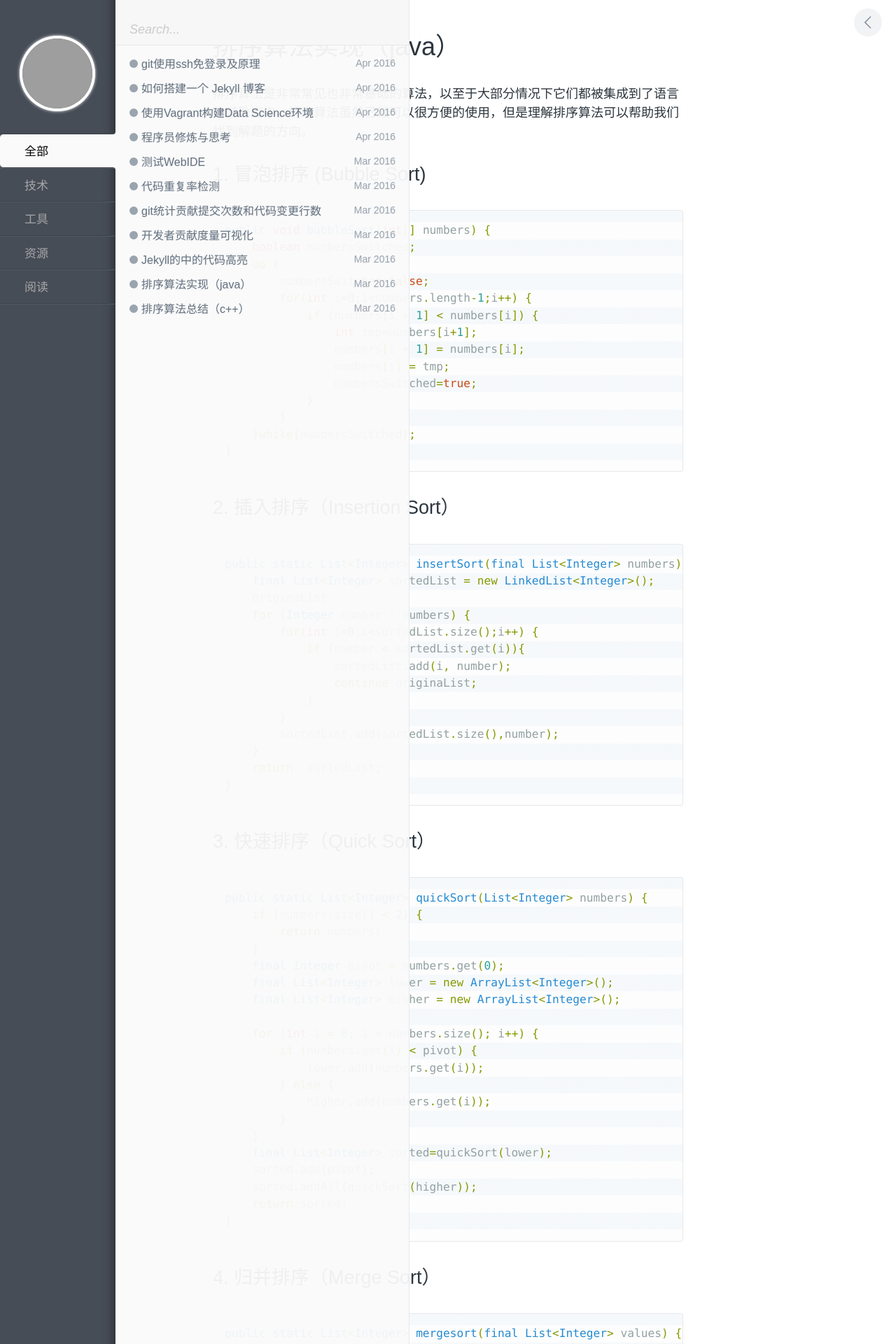
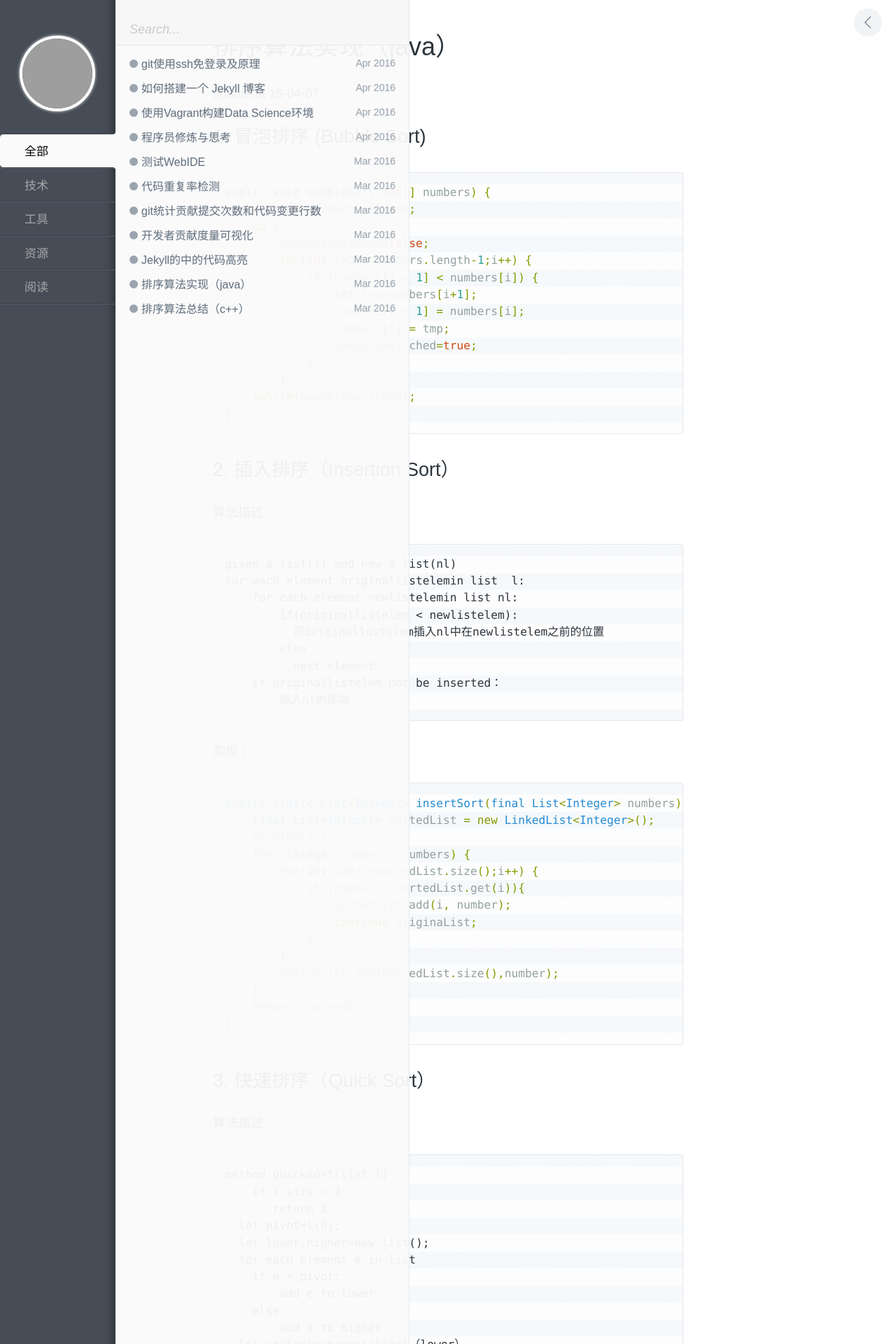
Before and after one commit to gyiang/my.io, a Jekyll site: the page built from _posts/new/2016-03-15-sort-algorithms-java.md, in a window 1280 px wide. Shown: the top 1920 px of the page at 70% size. Built offline with Jekyll 4.4.1, drawn with Linux system fonts in a browser that asks for light colours; comment, search, counter and statistics services are not loaded; some of the changed text lies outside the part shown; grey boxes are pictures that could not be loaded.

Commit message:
update post

```diff
--- a/_posts/new/2016-03-15-sort-algorithms-java.md
+++ b/_posts/new/2016-03-15-sort-algorithms-java.md
@@ -6,7 +6,7 @@ tags: 算法
 keywords: 算法,排序,Sort,Algorithm
 ---
 
-排序算法是非常常见也非常基础的算法，以至于大部分情况下它们都被集成到了语言的辅助库中。排序算法虽然已经可以很方便的使用，但是理解排序算法可以帮助我们找到解题的方向。
+update at 15-04-07
 
 ## 1. 冒泡排序 (Bubble Sort)
 
@@ -30,6 +30,21 @@ public void bubbleSort(int[] numbers) {
 
 ## 2. 插入排序（Insertion Sort）
 
+算法描述：
+
+	given a list(l) and new a list(nl)
+	for each element originallistelemin list  l:
+		for each element newlistelemin list nl:
+			if(originallistelem < newlistelem):
+			  将originallostelem插入nl中在newlistelem之前的位置
+	        else
+			  next element
+		if originallistelem not be inserted：
+			插入nl的尾端
+
+
+实现：
+
 {% highlight java %}
 public static List<Integer> insertSort(final List<Integer> numbers) {
     final List<Integer> sortedList = new LinkedList<Integer>();
@@ -50,6 +65,23 @@ public static List<Integer> insertSort(final List<Integer> numbers) {
 
 ## 3. 快速排序（Quick Sort）
 
+算法描述：
+
+	method quicksort(list l)
+		if l.size < 2
+	       return 1
+	  let pivot=l(0);
+	  let lower,higher=new list();
+	  for each element e in list
+		if e < pivot:
+			add e to lower
+		else
+			add e to higher
+	  let sortedlower=quicksort（lower）
+	  let sortedhigher=quicksort(higher)
+	  return sortedlower+pivot+sortedhigher
+
+实现：
 
 {% highlight java %}
 public static List<Integer> quickSort(List<Integer> numbers) {
```
